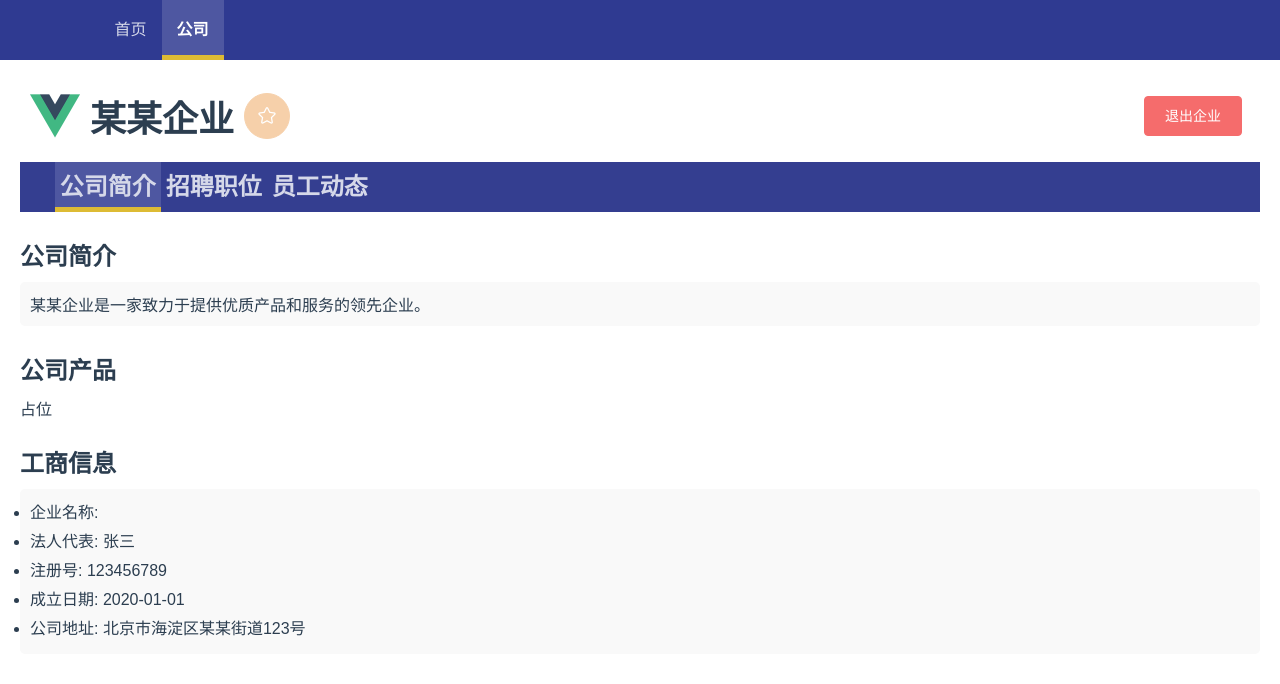
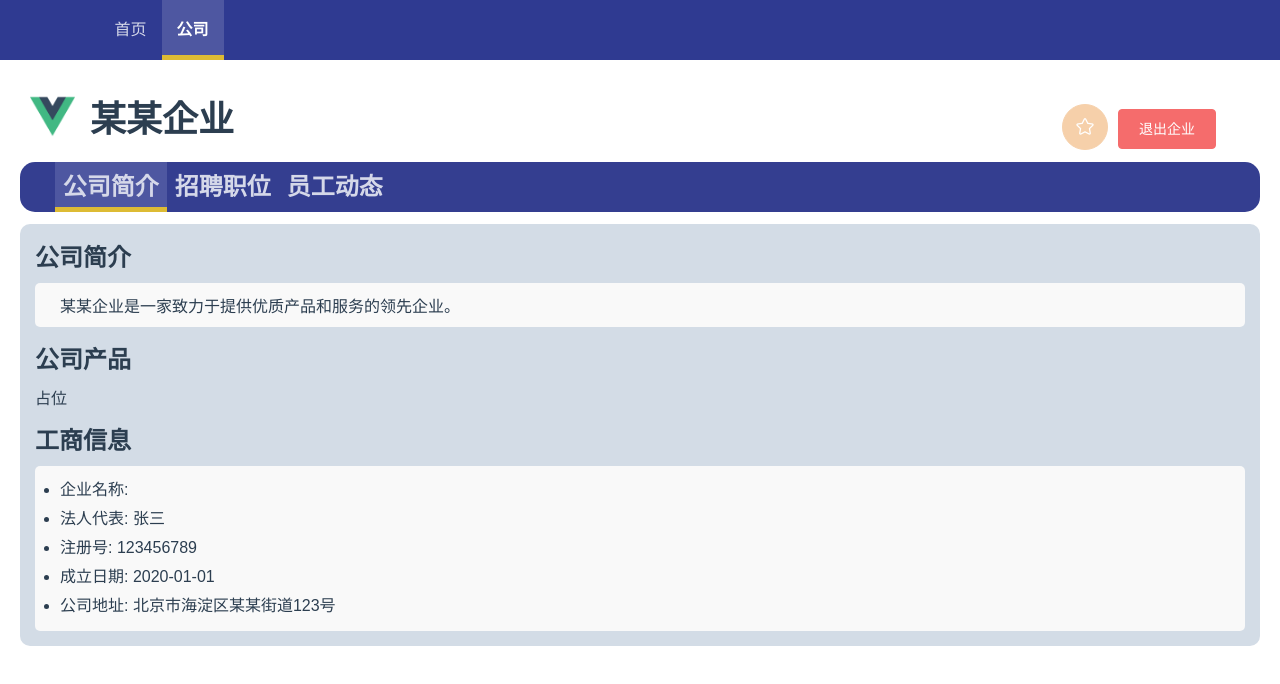
Before and after one commit to 2023-SE-13/24-SP-FrontEnd, a Vue app: page /company in a window 1280 px wide. Shown: the top 684 px of the page. Built offline with nearby package versions, Linux system fonts and the light colour scheme.

Commit message:
大致样式

```diff
--- a/src/components/CompanyIntro.vue
+++ b/src/components/CompanyIntro.vue
@@ -41,14 +41,14 @@ export default {
 h2 {
   font-size: 1.5em;
   margin-bottom: 10px;
-  margin-top: 2%;
+  margin-top: 1%;
 }
 
 p, ul {
   background-color: #f9f9f9;
-  padding: 10px;
   border-radius: 5px;
   text-align: left;
+  padding: 10px 25px 10px 25px;
 }
 
 li {
--- a/src/components/CompanyJobs.vue
+++ b/src/components/CompanyJobs.vue
@@ -19,14 +19,14 @@ export default {
 h2 {
   font-size: 1.5em;
   margin-bottom: 10px;
-  margin-top: 2%;
+  margin-top: 1%;
 }
 
 p, ul {
   background-color: #f9f9f9;
-  padding: 10px;
   border-radius: 5px;
   text-align: left;
+  padding: 10px 25px 10px 25px;
 }
 
 li {
--- a/src/components/CompanyTaste.vue
+++ b/src/components/CompanyTaste.vue
@@ -14,6 +14,17 @@ export default {
 h2 {
   font-size: 1.5em;
   margin-bottom: 10px;
-  margin-top: 2%;
+  margin-top: 1%;
+}
+
+p, ul {
+  background-color: #f9f9f9;
+  border-radius: 5px;
+  text-align: left;
+  padding: 10px 25px 10px 25px;
+}
+
+li {
+  margin-bottom: 5px;
 }
 </style>
--- a/src/views/Company.vue
+++ b/src/views/Company.vue
@@ -4,10 +4,10 @@
       <div class="company-header">
         <img src="@/assets/logo.png" alt="公司logo" class="company-logo">
         <div class="company-name">{{ companyName }}</div>
+      </div>
+      <div class="btn">
         <el-button type="warning" icon="el-icon-star-off" circle class="btn-follow" @click="follow"></el-button>
-        <div class="btn-quick">
-          <el-button type="danger" @click="quick">退出企业</el-button>
-        </div>
+        <el-button type="danger" @click="quick">退出企业</el-button>
       </div>
     </header>
 
@@ -25,7 +25,9 @@
       </div>
     </div>
 
+    <div class="box">
       <component :is="currentView"></component>
+    </div>
   </div>
 </template>
 
@@ -73,12 +75,20 @@ export default {
 </script>
 
 <style scoped>
-.btn-quick {
-  margin-left: 70%;
+.box {
+  background-color: #d3dce6;
+  padding: 2px 15px 15px 15px;
+  border-radius: 10px;
+}
+
+.btn {
+  position: absolute;
+  right: 5%;
+  top: 13%
 }
 
 .btn-follow {
-  margin-left: 10px;
+  margin-left: 25px;
   font-size: 20px;
   background-color: #f6d0aa;
   border-color: #f6d0aa;
@@ -97,13 +107,12 @@ export default {
 
 .company-name {
   font-size: 1.5em;
-
 }
 
 .company-logo {
-  width: 50px; /* 调整企业logo的大小 */
+  width: 45px; /* 调整企业logo的大小 */
   height: auto; /* 自动调整高度 */
-  margin-right: 10px; /* 调整logo与文字之间的间距 */
+  margin-right: 15px; /* 调整logo与文字之间的间距 */
 }
 
 .company-header {
@@ -115,10 +124,6 @@ export default {
   padding: 10px;
 }
 
-nav {
-  margin-bottom: 20px;
-}
-
 .nav {
   font-size: 1.5em;
   width: 100%;
@@ -127,6 +132,7 @@ nav {
   color: #d5d8e9;
   font-weight: bold;
   margin-bottom: 1%;
+  border-radius: 15px;
 }
 
 .nav-inner {
@@ -143,8 +149,8 @@ nav {
   position: relative;
   left: 10px;
   padding-top: 5px;
-  padding-right: 5px;
-  padding-left: 5px;
+  padding-right: 8px;
+  padding-left: 8px;
 }
 
 .nav-inner .nav-item a {
```
